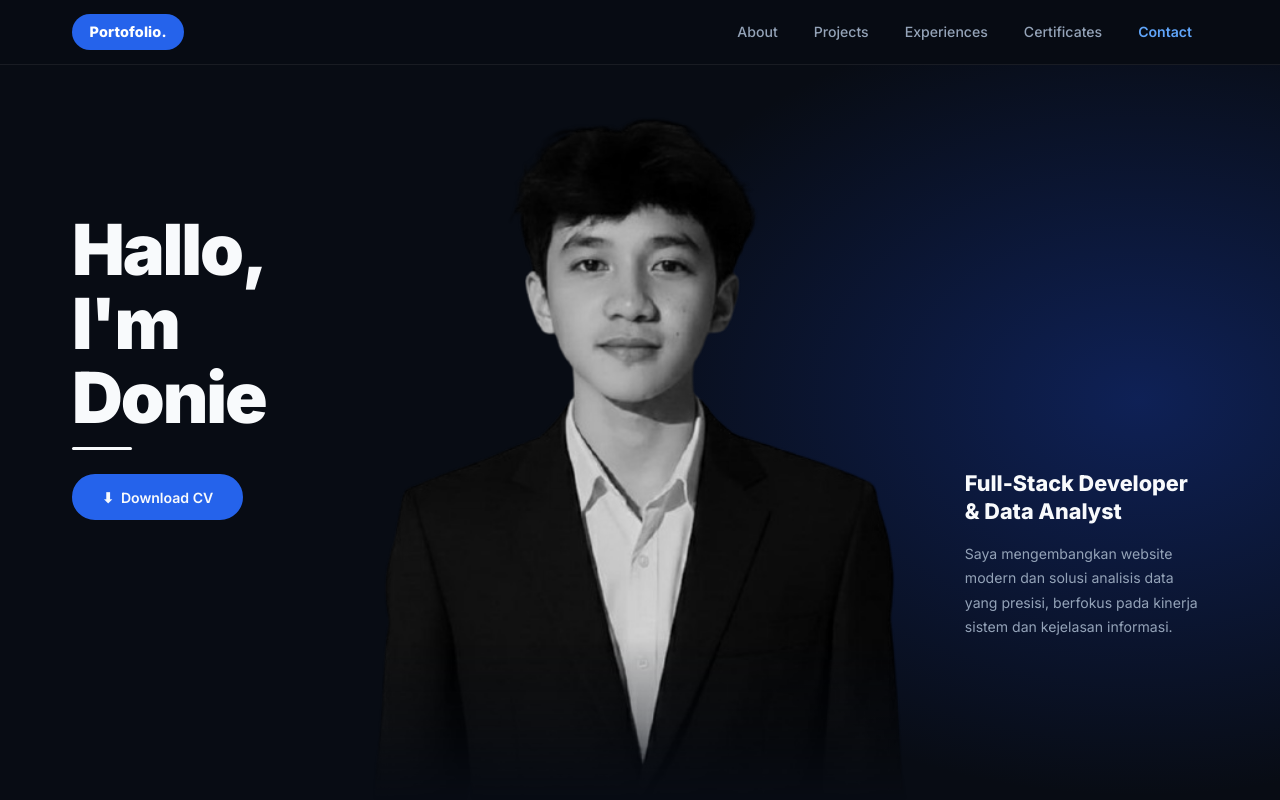
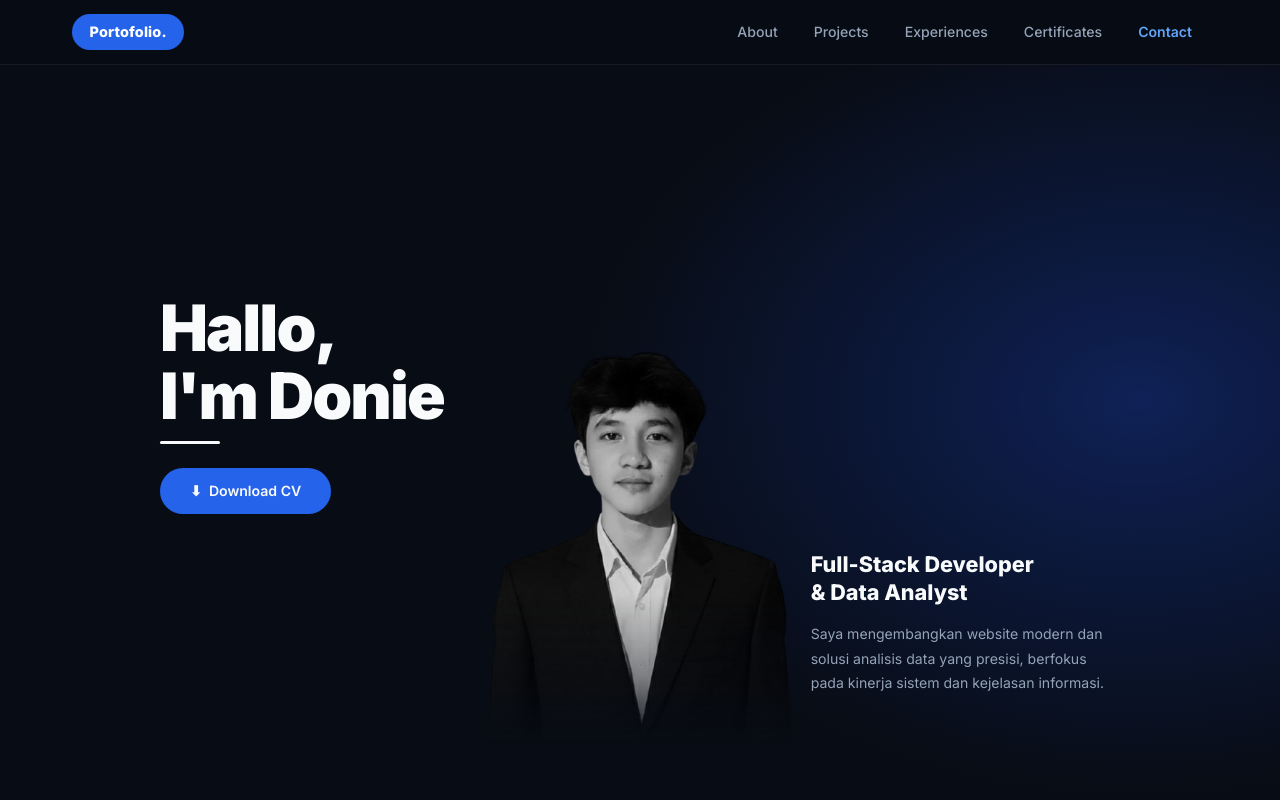
Before and after one commit to dmakapeli-prog/doni-portfolio, a Next.js app: page / in a window 1280 px wide. Shown: the top 800 px of the page. Built offline with nearby package versions, Linux system fonts and the light colour scheme.

Commit message:
UI Polish: Final absolute positioning for Hero text and tighter max-width to match Oyan reference exactly 1:1

```diff
--- a/app/globals.css
+++ b/app/globals.css
@@ -162,33 +162,17 @@ img { max-width: 100%; display: block; }
 }
 
 .hero-grid {
-  display: grid;
-  grid-template-columns: 1fr 42% 1fr;
-  gap: 2rem;
-  width: 100%;
-  min-height: 85vh;
-  height: calc(100vh - 64px);
-  padding: 0;
   position: relative;
   z-index: 1;
 }
 
-/* KIRI: flex-end + pb besar → teks muncul di ATAS (jauh dari dasar) */
+/* KIRI: flex flex-col justify-center items-start h-full */
 .hero-left {
-  display: flex;
-  flex-direction: column;
-  justify-content: flex-end;
-  align-items: flex-start;
-  height: 100%;
   gap: 1.5rem;
-  padding-left: max(calc((100vw - 1200px) / 2 + 2rem), 2.5rem);
-  padding-right: 1.5rem;
-  padding-top: 1rem;
-  padding-bottom: 35vh;   /* dorong teks naik — sesuai referensi */
 }
 
 .hero-greeting {
-  font-size: clamp(3rem, 5.5vw, 5rem);
+  font-size: clamp(2.5rem, 5vw, 4.5rem);
   font-weight: 900;
   color: var(--text-white);
   line-height: 1.05;
@@ -226,20 +210,16 @@ img { max-width: 100%; display: block; }
   box-shadow: 0 0 20px rgba(37, 99, 235, 0.45);
 }
 
-/* TENGAH: justify-center items-end h-full — foto NEMPEL KE BAWAH */
+/* TENGAH: flex justify-center items-end h-full — foto NEMPEL KE BAWAH */
 .hero-center {
-  display: flex;
-  justify-content: center;
-  align-items: flex-end;
-  height: 100%;
   overflow: hidden;
   position: relative;
-  padding: 0;
 }
 
 .hero-photo {
   width: 100%;
   height: 100%;
+  max-height: 85vh;
   object-fit: contain;
   object-position: bottom center;
   display: block;
@@ -262,18 +242,9 @@ img { max-width: 100%; display: block; }
   );
 }
 
-/* KANAN: flex-end + pb kecil → teks muncul di BAWAH (dekat dasar) */
+/* KANAN: flex flex-col justify-end items-start h-full pb-10 md:pb-16 */
 .hero-right {
-  display: flex;
-  flex-direction: column;
-  justify-content: flex-end;
-  align-items: flex-start;
-  height: 100%;
   gap: 1rem;
-  padding-right: max(calc((100vw - 1200px) / 2 + 2rem), 2.5rem);
-  padding-left: 1.5rem;
-  padding-bottom: 20vh;   /* teks tetap di bawah dengan jarak aman — sesuai referensi */
-  padding-top: 1rem;
 }
 
 .hero-role {
--- a/app/page.js
+++ b/app/page.js
@@ -84,10 +84,10 @@ function HeroSection() {
 
   return (
     <section id="hero" className="hero-section">
-      <div ref={ref} className="hero-grid">
+      <div ref={ref} className="grid grid-cols-1 md:grid-cols-3 gap-2 md:gap-4 max-w-5xl mx-auto w-full min-h-[85vh] px-4 md:px-8 hero-grid">
 
         {/* KIRI — Greeting + CV Button */}
-        <div className="hero-left">
+        <div className="flex flex-col justify-center items-start h-full hero-left">
           <div className="fade-up">
             <h1 className="hero-greeting">
               Hallo,<br />I&apos;m Donie
@@ -102,7 +102,7 @@ function HeroSection() {
         </div>
 
         {/* TENGAH — Portrait Photo */}
-        <div className="hero-center fade-up fd2">
+        <div className="flex justify-center items-end h-full hero-center fade-up fd2">
           <img
             src="/donie-profile.png"
             alt="Donie Makapeli — Full-Stack Developer & Data Analyst"
@@ -111,7 +111,7 @@ function HeroSection() {
         </div>
 
         {/* KANAN — Role & Description */}
-        <div className="hero-right fade-up fd3">
+        <div className="flex flex-col justify-end items-start h-full pb-8 md:pb-12 hero-right fade-up fd3">
           <h2 className="hero-role">
             Full-Stack Developer<br />&amp; Data Analyst
           </h2>
```
